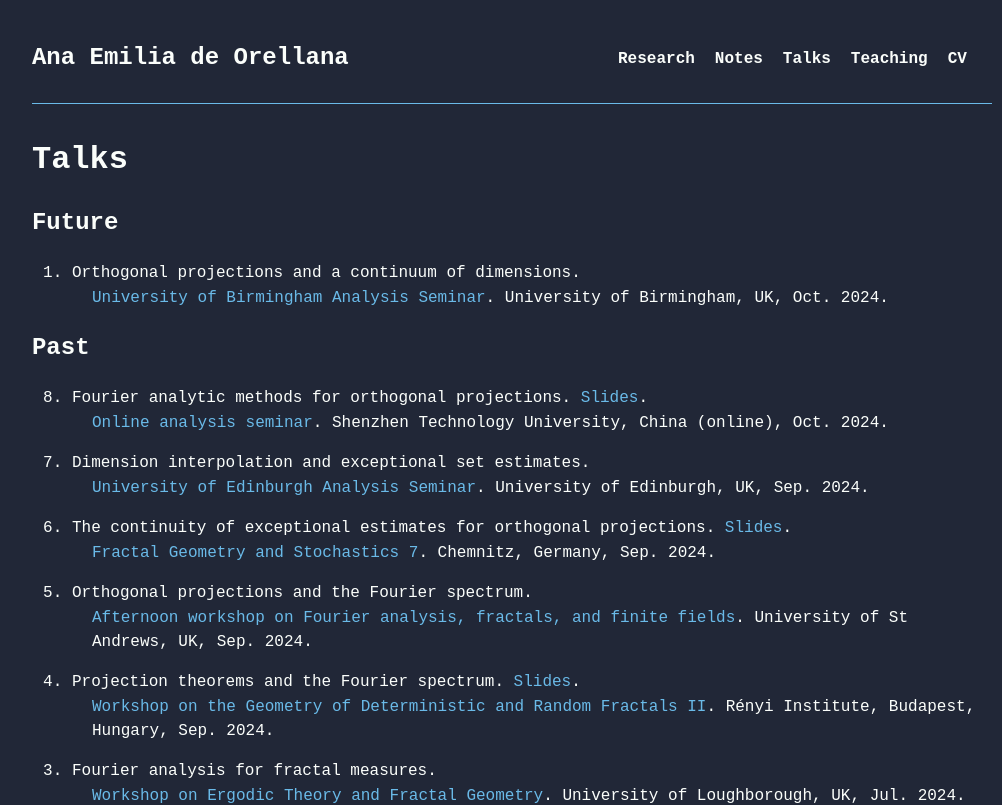
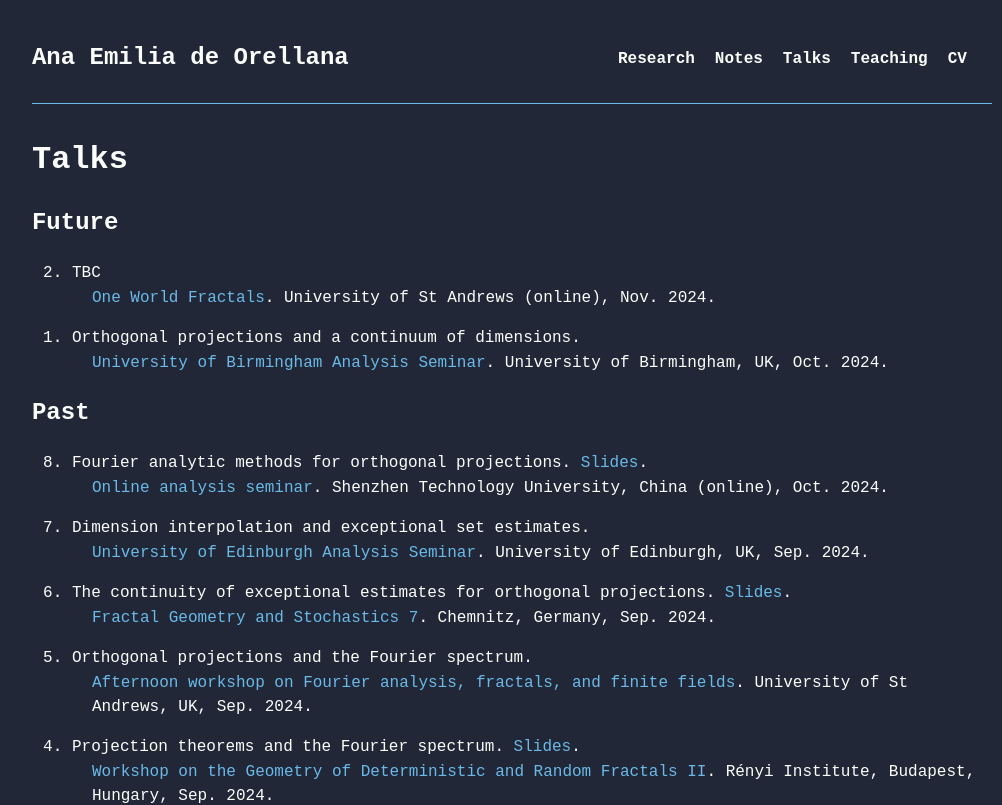
Before and after one commit to AnadeOre/anadeore.github.io, a Next.js app: page /talks in a window 1280 px wide. Shown: the top 805 px of the page, without its empty margins (128-1130 px from the left). Built offline with nearby package versions, Linux system fonts and the light colour scheme.

Commit message:
add talk

```diff
--- a/src/app/talks/page.jsx
+++ b/src/app/talks/page.jsx
@@ -8,6 +8,13 @@ const Teaching = () => {
       <h2>Future</h2>
       <ol reversed>
         {/*  */}
+        <Talk
+          title='TBC'
+          event='One World Fractals'
+          where='University of St Andrews (online)'
+          link='https://www.oneworldfractals.org/next/'
+          when='Nov. 2024'
+        />
         <Talk
           title='Orthogonal projections and a continuum of dimensions.'
           event='University of Birmingham Analysis Seminar'
```
